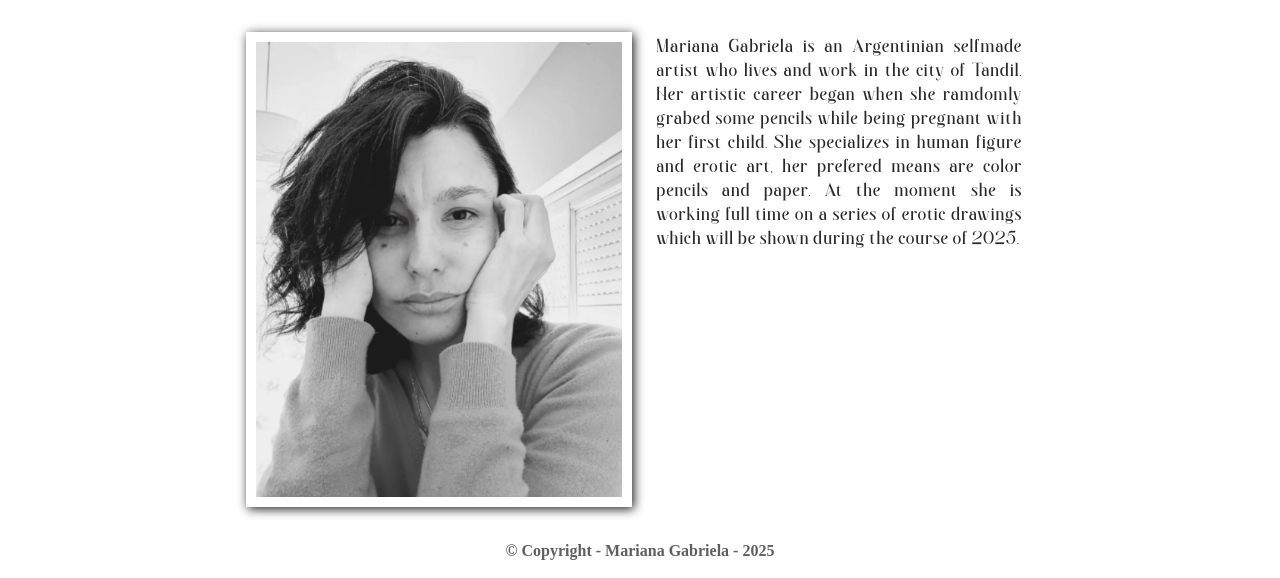
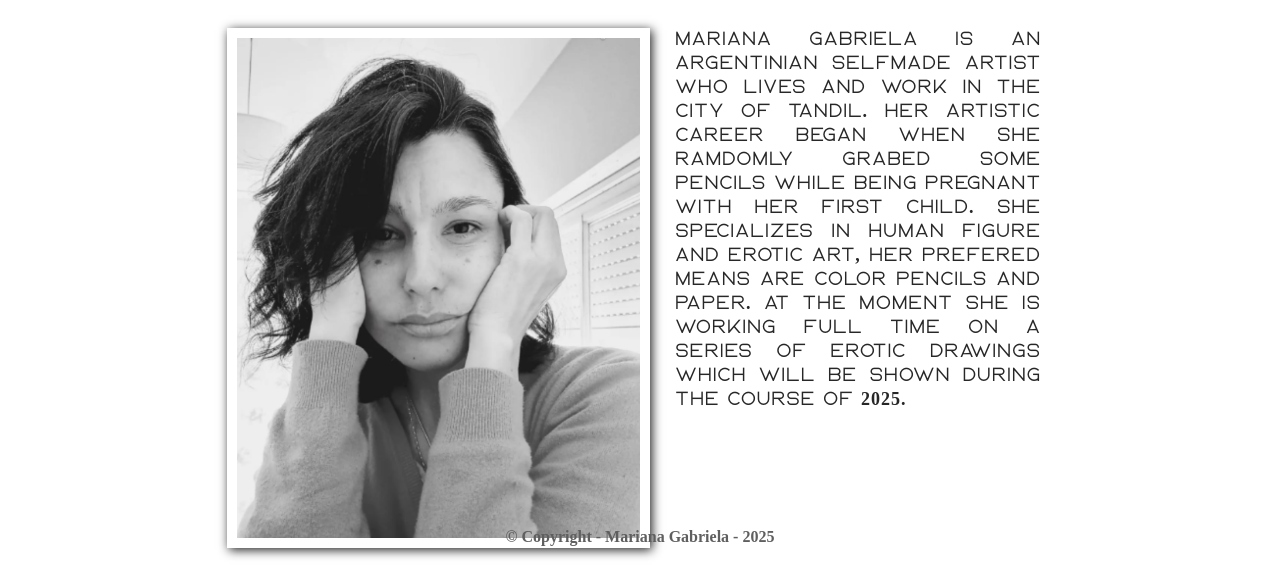
Before and after one commit to Federico-Pedro/marian-homepage, a plain HTML site: page pages/bio.html in a window 1280 px wide. Shown: the part 237-815 px from the top of the page. Drawn offline with Linux system fonts and the light colour scheme.

Commit message:
Arreglé la galeria para que las imagenes tengan aire alrededor y acomode la pagina para que no haya overflow

```diff
--- a/pages/bio.html
+++ b/pages/bio.html
@@ -49,7 +49,7 @@
             </div>
 
         </div>
-        <div class="presentation">
+        <div class="presentation bio-pres">
            <div class="bio-pic">
 				<img class="marian-pic" src="../img/Captura desde 2024-12-09 12-30-14.png">
 		   </div>
--- a/styles/style.css
+++ b/styles/style.css
@@ -39,7 +39,7 @@
 .header {
     display: flex;
     justify-content: center;
-    height: 18vh;
+    height: 15vh;
     padding: 20px;
     overflow: hidden;
 }
@@ -51,6 +51,7 @@
     display: none;
     height: 30px;
     width: 30x;
+    z-index: 20;
 }
 
 .title {
@@ -126,9 +127,12 @@
 }
 
 .footer {
+    position: fixed;
+    bottom: 0;
     display: flex;
     justify-content: center;
     width: 100vw;
+    height: 40px;
 
 }
 
@@ -147,15 +151,17 @@
 
 
 /*bio style*/
+.bio-pres {
+    padding-top: 50px;
+}
 
 .bio-pic {
-    height: 70%;
-    width: 30%;
+    height: 500px;
+    width: auto;
     padding: 10px;
     box-shadow: #1d1d1d 2px 2px 10px;
     display: flex;
     justify-content: center;
-
 }
 
 .marian-pic {
@@ -168,9 +174,9 @@
     width: 30%;
     /*padding: 5px;*/
     margin: 0 12px 10px 25px;
-    font-family: ritus;
+    font-family: ablation;
     font-size: 18px;
-    font-weight: 100;
+    font-weight: bold;
     letter-spacing: 1px;
     line-height: 1.5rem;
     color: #272727;
@@ -346,8 +352,12 @@
     }
 
     .icon, .dark, .menu {
-        /* fill: #a8669f; */
+
         stroke: #a8669f;
+    }
+
+    .ig-icon{
+        fill: #a8669f;
     }
 
 }
```
Also changed, not shown: pages/contacts.html (+1 -1 lines), styles/slide-style.css (+13 -8 lines).
